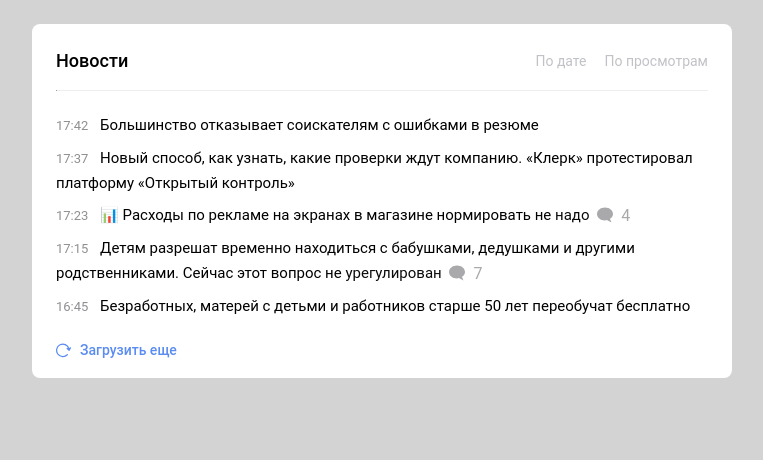
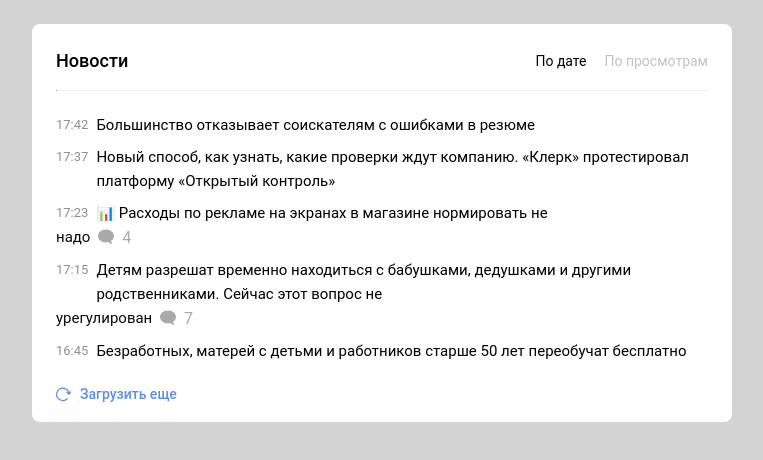
Before and after one commit to etaaaaaaa/klerkNews, a plain HTML site: page index.html in a window 1280 px wide. Both pictures are taken after a click on the button "По дате". Shown: the whole page, without its empty margins (258-1021 px from the left). Drawn offline with Linux system fonts and the light colour scheme.

Commit message:
added hover, focus

```diff
--- a/main.js
+++ b/main.js
@@ -146,7 +146,7 @@ function display () {
         ul.innerHTML += `<li class="klerk-new-news_news-list-item">
                              <a href="${newsPiece.href}" class="klerk-new-news_li-link">
                                  <time class="klerk-new-news_li-link-time" datetime="${newsPiece.date}">${newsPiece.date.slice(11, 16)}</time>
-                             ${displayedNewsPiece}
+                                 <span>${displayedNewsPiece}</span>
                              </a>
                              ${comments}
                          </li>
--- a/style/style.css
+++ b/style/style.css
@@ -95,10 +95,16 @@ a {
     font-size: 14px;
     line-height: 20px;
     color: #c1c2c7;
-
+    transition: color .25s ease-in-out;
 }
 .klerk-new-news_button-filter:nth-child(2) {
     margin-right: 18px;
+}
+.klerk-new-news_button-filter:hover {
+    color: #000000;
+}
+.klerk-new-news_button-filter:focus {
+    color: #000000;
 }
 
 /*//////////*/
@@ -115,6 +121,7 @@ a {
 
 .klerk-new-news_li-link {
     transition: color .25s ease-in-out;
+    display: flex;
 }
 .klerk-new-news_news-list-item:hover .klerk-new-news_li-link {
     color: #5a8cf1;
```
Also changed, not shown: 1 other file.
